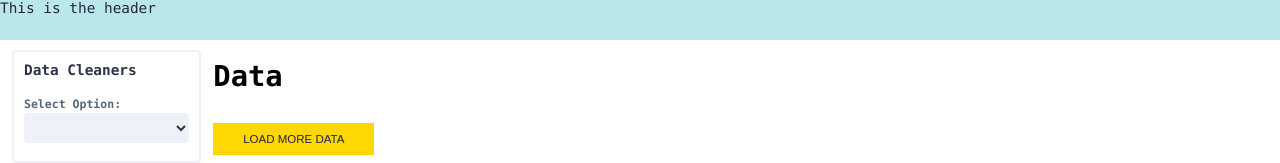
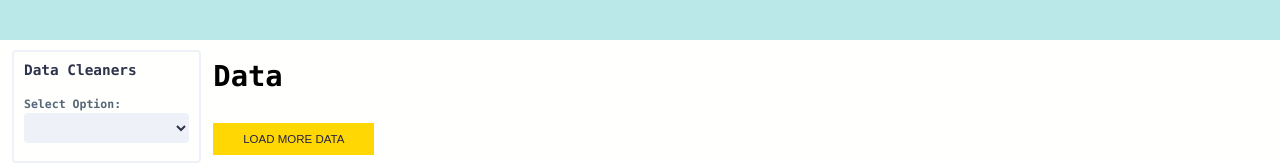
Before and after one commit to Visaal/data-cleaner, a Vue app: page /DataCleaner in a window 1280 px wide. Shown: the top 163 px of the page. Built offline with nearby package versions, Linux system fonts and the light colour scheme.

Commit message:
add filename to data cleaner

```diff
--- a/src/router/index.js
+++ b/src/router/index.js
@@ -13,6 +13,7 @@ const routes = [
   },
   {
     path: "/DataCleaner",
+    name: "DataCleaner",
     component: DataCleaner,
   },
   {
--- a/src/views/DataCleaner.vue
+++ b/src/views/DataCleaner.vue
@@ -1,6 +1,6 @@
 <template>
   <div class="container">
-    <div class="header">This is the header</div>
+    <div class="header">{{ fileName }}</div>
 
     <div class="side-panel">
       <RuleSelector />
@@ -24,6 +24,14 @@ export default {
   components: {
     RuleSelector,
     DataView
+  },
+  created() {
+    this.fileName = this.$route.params.fileName;
+  },
+  data() {
+    return {
+      fileName: ""
+    };
   }
 };
 </script>
@@ -42,6 +50,11 @@ export default {
   color: var(--headline);
   grid-column: 1 / -1;
   background-color: var(--teritary);
+  line-height: 40px;
+  vertical-align: middle;
+  padding-left: 10px;
+  padding-right: 10px;
+  font-weight: bolder;
 }
 
 .side-panel {
--- a/src/views/Home.vue
+++ b/src/views/Home.vue
@@ -8,7 +8,7 @@
       <span>{{ fileName }}</span>
       <button @click="processFile">Process File</button>
       <div>
-        <router-link to="/DataCleaner">Data Cleaner</router-link>
+        <router-link :to="{ name: 'DataCleaner', params: { fileName: fileName }}">Data Cleaner</router-link>
       </div>
     </fieldset>
   </div>
```
